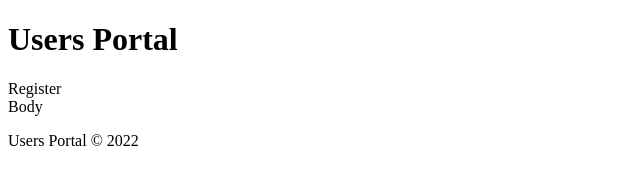
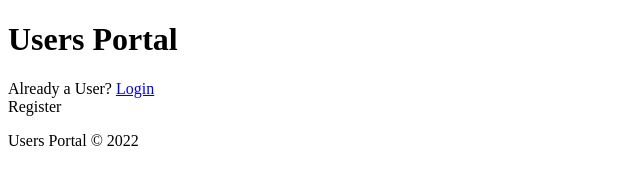
Before and after one commit to yadav-pratik/User-Database, a React (Create React App) app in the folder client/: page / in a window 1280 px wide. Shown: the top 170 px of the page, without its empty margins (0-640 px from the left). Built offline with nearby package versions, Linux system fonts and the light colour scheme.

Commit message:
client : conditional rendering according to pathname inside NavBar

```diff
--- a/client/src/components/Body.js
+++ b/client/src/components/Body.js
@@ -1,9 +1,12 @@
 import React from "react";
+import { Route } from "react-router-dom";
+
+import Register from "./authentication/Register";
 
 const Body = (props) => {
     return (
         <div>
-            Body
+            <Route path="/" component={Register} exact/>
         </div>
     )
 }
--- a/client/src/components/NavBar.js
+++ b/client/src/components/NavBar.js
@@ -1,5 +1,6 @@
 import React from "react";
 import { useSelector } from "react-redux";
+import { Link, withRouter } from "react-router-dom";
 
 const NavBar = (props) => {
     const isLogged = useSelector((state)=> {
@@ -16,7 +17,12 @@ const NavBar = (props) => {
                     </div>
                 ) : (
                     <div>
-                        Register
+                        {props.location.pathname === '/' ? (
+                                <span>Already a User? <Link to="/login">Login</Link></span>
+                            ) : (
+                                props.location.pathname === '/login' && <span>New here? <Link to="/">Register</Link></span>
+                            )
+                        }
                     </div>
                 )
             }
@@ -24,4 +30,4 @@ const NavBar = (props) => {
     )
 }
 
-export default NavBar
+export default withRouter(NavBar)
--- /dev/null
+++ b/client/src/components/authentication/Register.js
@@ -0,0 +1,11 @@
+import React from "react"
+
+const Register = (props) => {
+    return (
+        <div>
+            Register
+        </div>
+    )
+}
+
+export default Register
--- a/client/src/index.js
+++ b/client/src/index.js
@@ -2,6 +2,7 @@ import React from 'react';
 import ReactDOM from 'react-dom/client';
 import App from './App';
 import { Provider } from 'react-redux'
+import { BrowserRouter } from 'react-router-dom'
 
 import configureStore from './store/configureStore'
 
@@ -16,6 +17,8 @@ store.subscribe(()=> {
 const root = ReactDOM.createRoot(document.getElementById('root'));
 root.render(
   <Provider store={store}>
-    <App />
+    <BrowserRouter>
+      <App />
+    </BrowserRouter>
   </Provider>
 );
```
